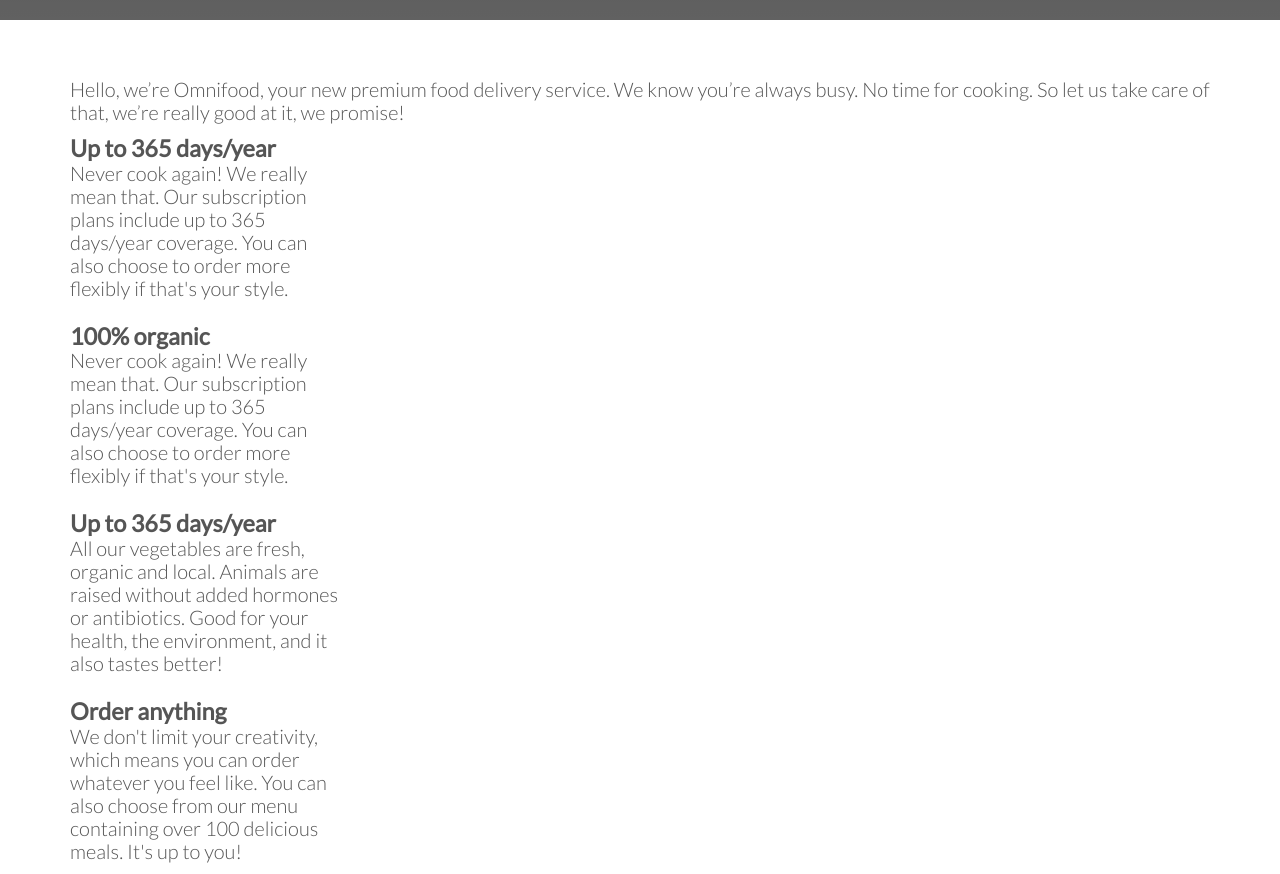
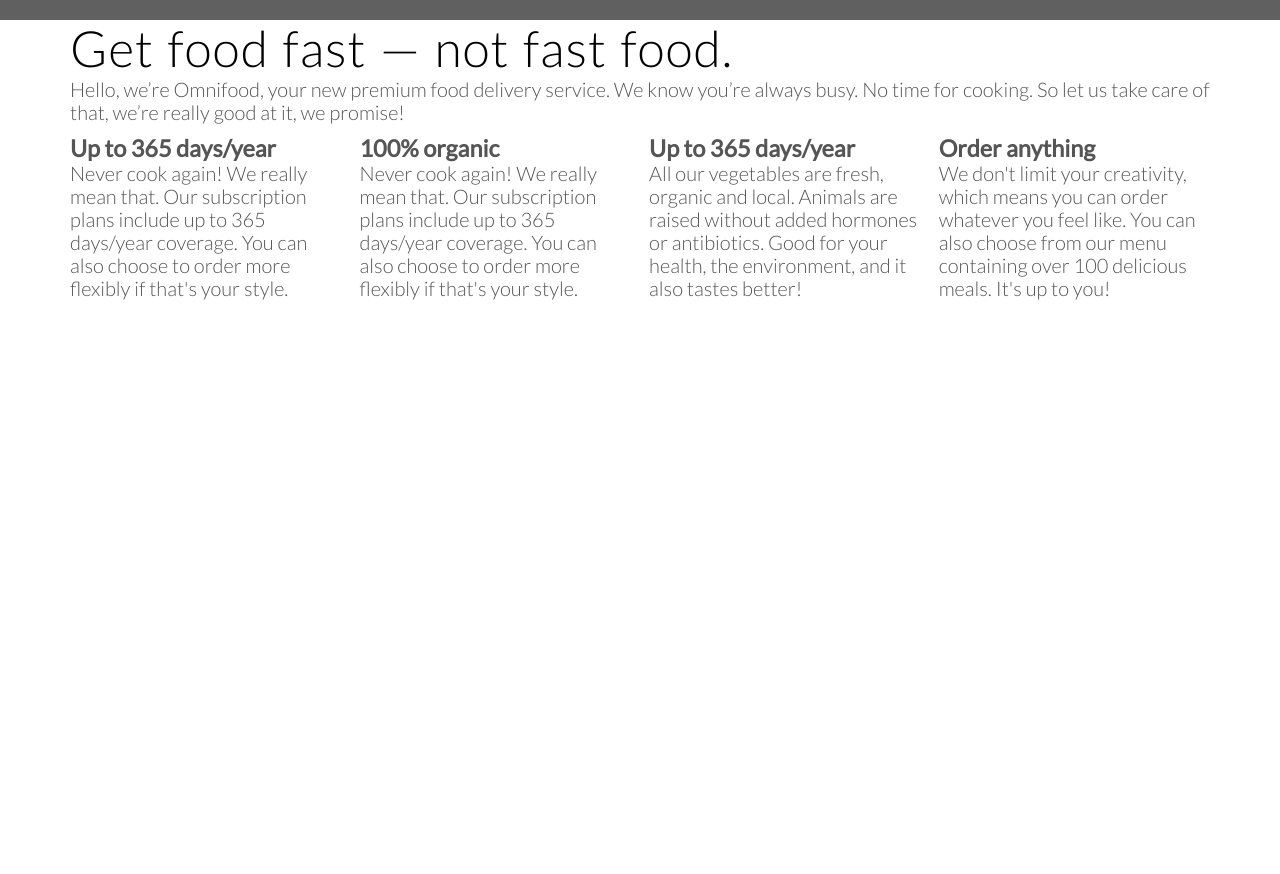
Before and after one commit to Lytrinhdev/Omnifood_full, a plain HTML site: page index.html in a window 1280 px wide. Shown: the part 780-1654 px from the top of the page. After the commit the page ends 1091 px from the top, so only its background shows below. Drawn offline with Linux system fonts and the light colour scheme; grey boxes are pictures that could not be loaded.

Commit message:
fix h2 + section

```diff
--- a/index.html
+++ b/index.html
@@ -30,7 +30,7 @@
 
         <section class="section-features">
             <div class="row">
-                <h2>Get food fast &mdash; not fast food.</h2>
+                <h2 class="title">Get food fast &mdash; not fast food.</h2>
                 <p class="long-copy">
                 Hello, we’re Omnifood, your new premium food delivery service. We know you’re always busy. No time for cooking. So let us take care of that, we’re really good at it, we promise!
                 </p>
@@ -42,34 +42,29 @@
                         Never cook again! We really mean that. Our subscription plans include up to 365 days/year coverage. You can also choose to order more flexibly if that's your style.
                     </p>
                 </div>
-            </div>
-
-            <div class="row">
                 <div class="col span-1-of-4">
                     <h3>100% organic</h3>
                     <p>
                         Never cook again! We really mean that. Our subscription plans include up to 365 days/year coverage. You can also choose to order more flexibly if that's your style.
                     </p>
                 </div>
-            </div>
-
-            <div class="row">
-                <div class="col span-1-of-4">
+                 <div class="col span-1-of-4">
                     <h3>Up to 365 days/year</h3>
                     <p>
                         All our vegetables are fresh, organic and local. Animals are raised without added hormones or antibiotics. Good for your health, the environment, and it also tastes better!
                     </p>
                 </div>
-            </div>
-
-            <div class="row">
-                <div class="col span-1-of-4">
+                 <div class="col span-1-of-4">
                     <h3>Order anything</h3>
                     <p>
                         We don't limit your creativity, which means you can order whatever you feel like. You can also choose from our menu containing over 100 delicious meals. It's up to you!
                     </p>
                 </div>
+
+
             </div>
+
+
         </section>
 
     </body>
--- a/resources/css/style.css
+++ b/resources/css/style.css
@@ -133,3 +133,7 @@
 .main-nav li a:active {
     border-bottom: 2px solid #e67e22;
 }
+
+.title {
+    color: #000;
+}
```
